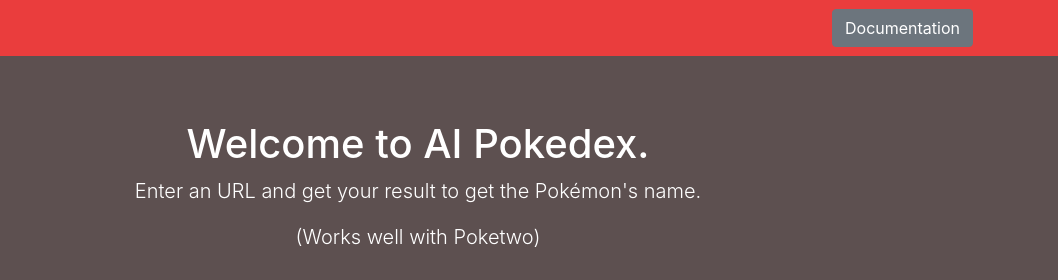
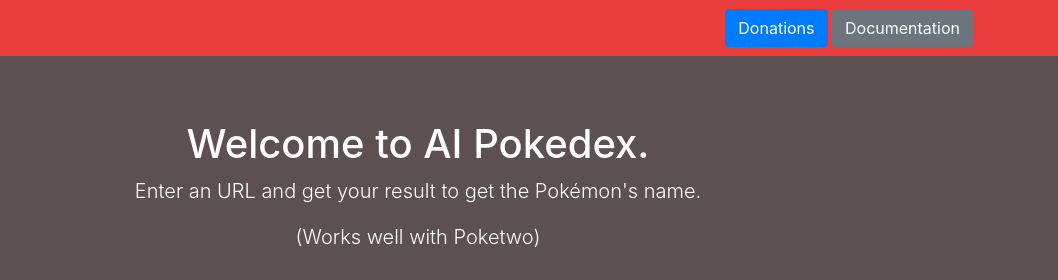
Before and after one commit to yyewolf/AI-Pokedex, a plain HTML site: page www/index.html in a window 1280 px wide. Shown: the top 280 px of the page, 222-1280 px from the left. Drawn offline with nearby package versions, Linux system fonts and the light colour scheme.

Commit message:
Added donations page

```diff
--- a/www/index.html
+++ b/www/index.html
@@ -56,7 +56,10 @@
 		  </svg>
 		  <strong>AI Pokedex</strong>
           </a>
-		  <a type="button" href="./docs.html"class="btn btn-secondary">Documentation</a>
+		  <div>
+			  <a type="button" href="https://paypal.me/yyewolf" class="btn btn-primary">Donations</a>
+			  <a type="button" href="./docs.html"class="btn btn-secondary">Documentation</a>
+          </div>
         </div>
       </div>
     </header>
```
Also changed, not shown: www/docs.html (+3 -0 lines), 1 other file.
